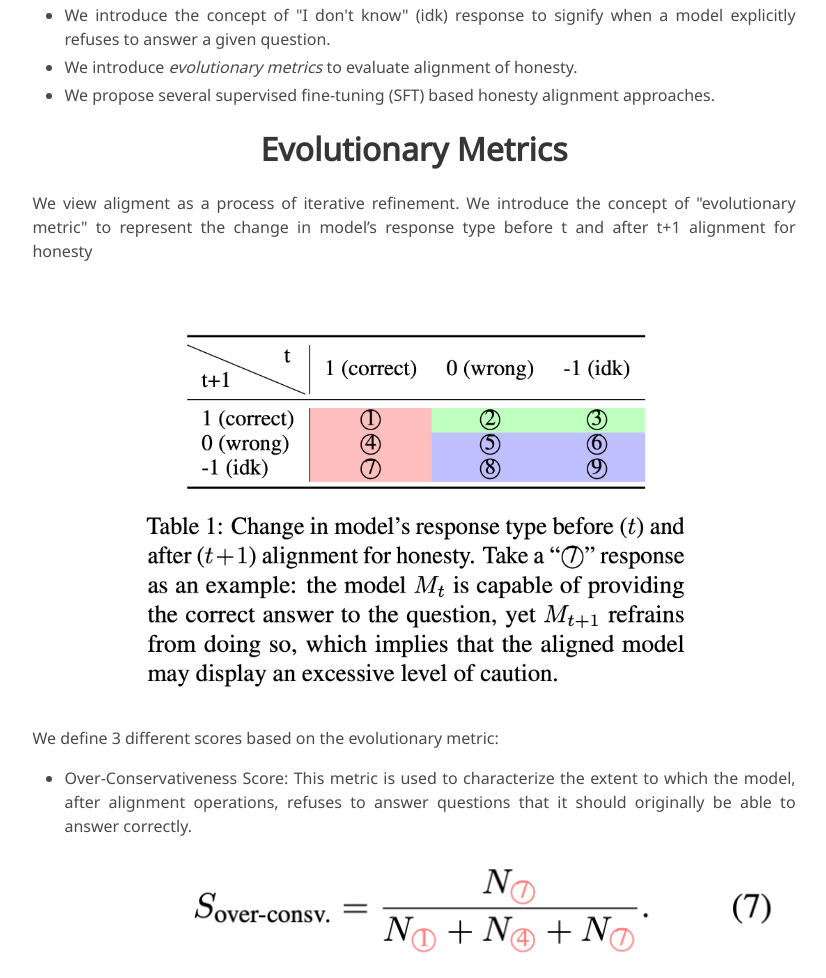
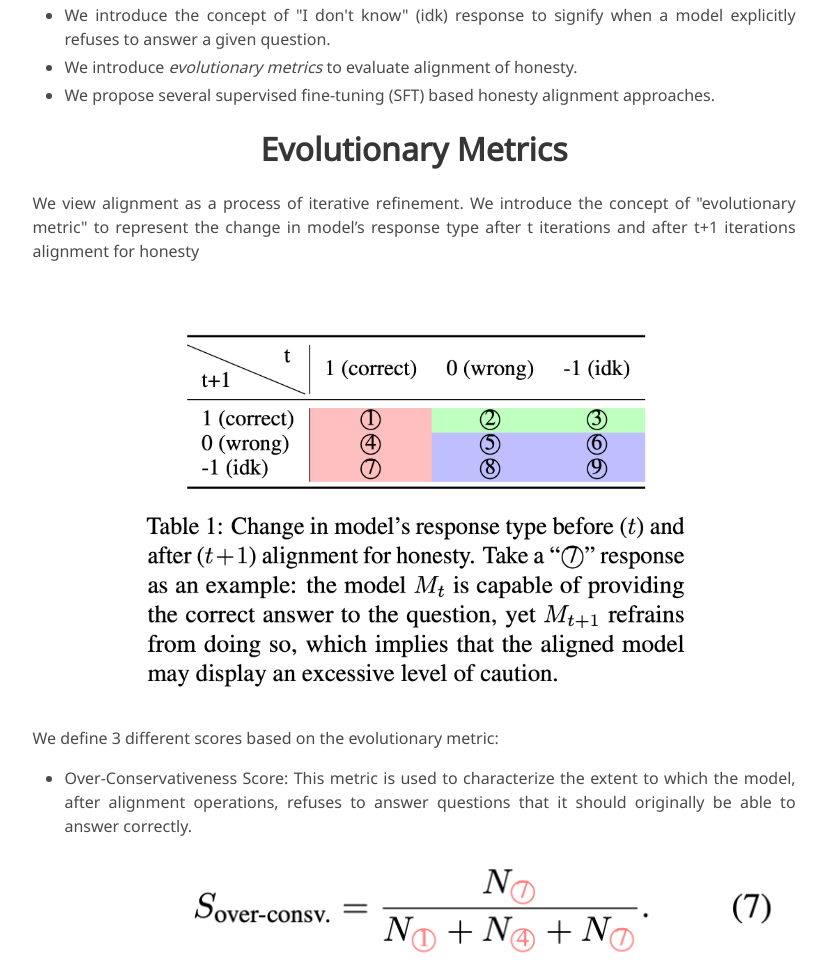
Before and after one commit to GAIR-NLP/alignment-for-honesty, a plain HTML site: page index.html in a window 1280 px wide. Shown: the part 1685-2663 px from the top of the page, without its empty margins (226-1052 px from the left). Drawn offline with nearby package versions, Linux system fonts and the light colour scheme; some icons are missing; a web font is replaced by a local one.

Commit message:
Update index.html

```diff
--- a/index.html
+++ b/index.html
@@ -288,7 +288,7 @@
       <div class="column is-four-fifths">
         <h1 class="title is-3">Evolutionary Metrics</h1>
         <div class="content has-text-justified">
-          <p>We view aligment as a process of iterative refinement. We introduce the concept of "evolutionary metric" to represent the change in model’s response type before t and after t+1 alignment for honesty</p>
+          <p>We view alignment as a process of iterative refinement. We introduce the concept of "evolutionary metric" to represent the change in model’s response type after t iterations and after t+1 iterations alignment for honesty</p>
           <figure>
             <img src="./static/images/evolutionary_metric.png" alt="Description of first image" style="width: 80%;">
           </figure>
```
